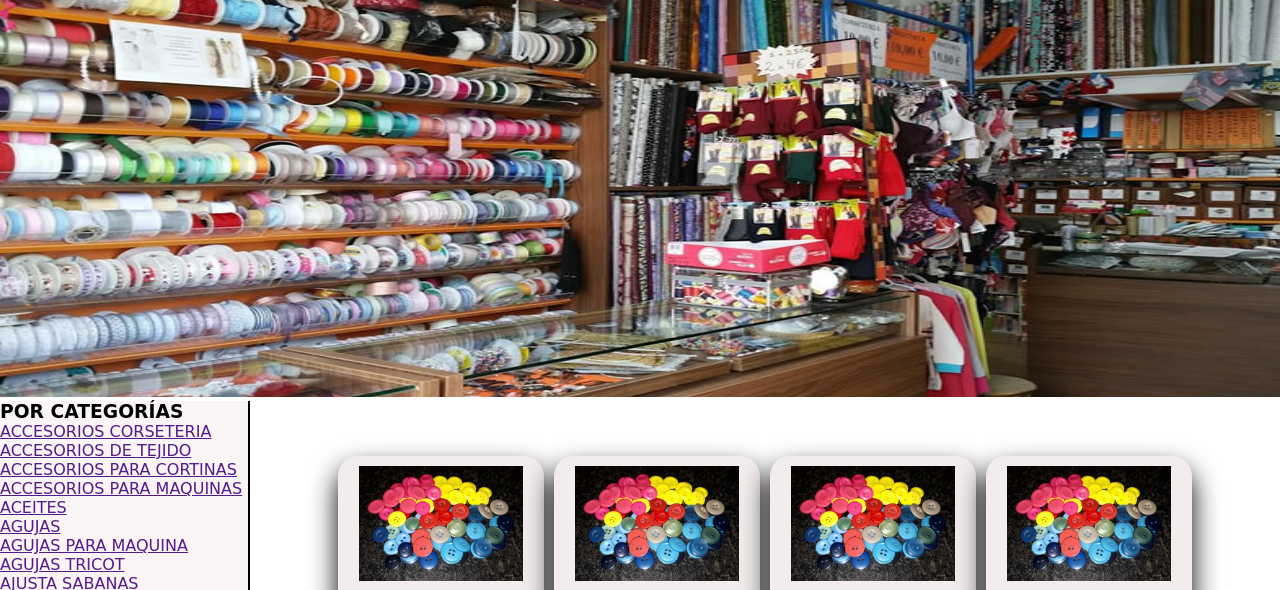
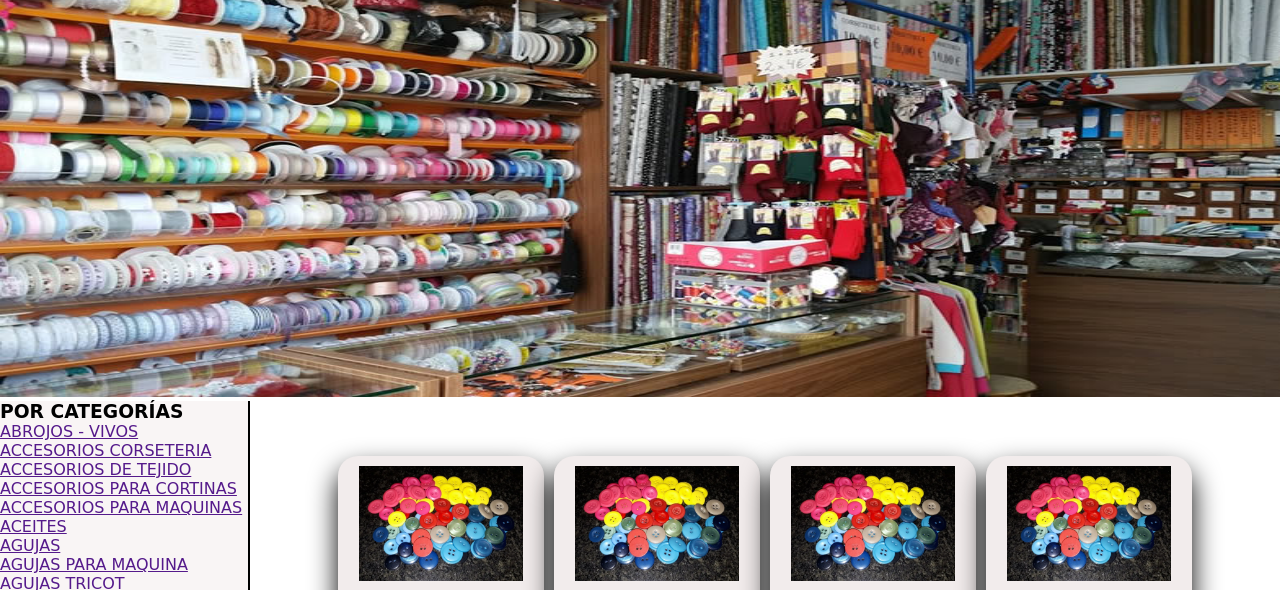
Before and after one commit to dnis96/proyecto_merceria_chauqui_mamani, a plain HTML site: page index.html in a window 1280 px wide. Shown: the part 161-751 px from the top of the page. Drawn offline with Linux system fonts and the light colour scheme.

```diff
--- a/index.html
+++ b/index.html
@@ -57,7 +57,7 @@
                 <li class="nav-header">
                     <h3>POR CATEGORÍAS</h3>
                 </li>
-
+                    <li><a href="">ABROJOS - VIVOS</a></li>
                     <li><a href="">ACCESORIOS CORSETERIA</a></li>
                     <li><a href="">ACCESORIOS DE TEJIDO</a></li>
                     <li><a href="">ACCESORIOS PARA CORTINAS</a></li>
```
